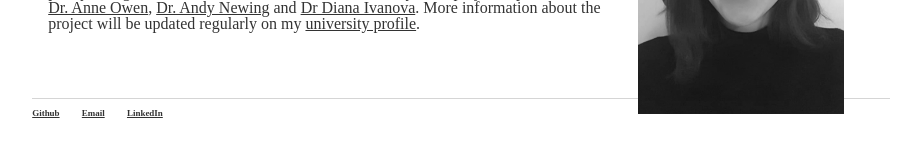
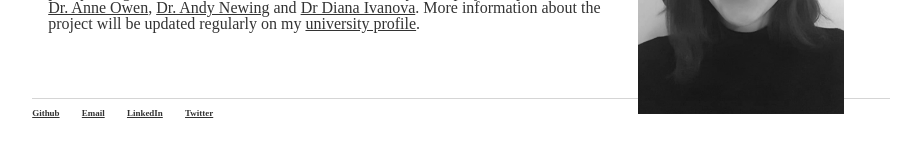
Before and after one commit to lena-kilian/lena-kilian.github.io, a Jekyll site: the page built from index.md, in a window 1280 px wide. Shown: the part 502-659 px from the top of the page, without its empty margins (179-1100 px from the left). Built offline with Jekyll 4.4.1, drawn with Linux system fonts in a browser that asks for light colours; our own code applies the rules of GitHub Pages for plain Markdown files.

Commit message:
Update default.html

```diff
--- a/_layouts/default.html
+++ b/_layouts/default.html
@@ -27,6 +27,7 @@
 	        		<li><a href="https://github.com/lena-kilian">Github</a></li>
 				<li><a href="mailto:gylk@leeds.ac.uk">Email</a></li>
 				<li><a href="https://www.linkedin.com/in/lena-kilian/">LinkedIn</a></li>
+				<li><a href="https://twitter.com/lenakilian_">Twitter</a></li>
 				</ul>
 			</footer>
 		</body>
```
